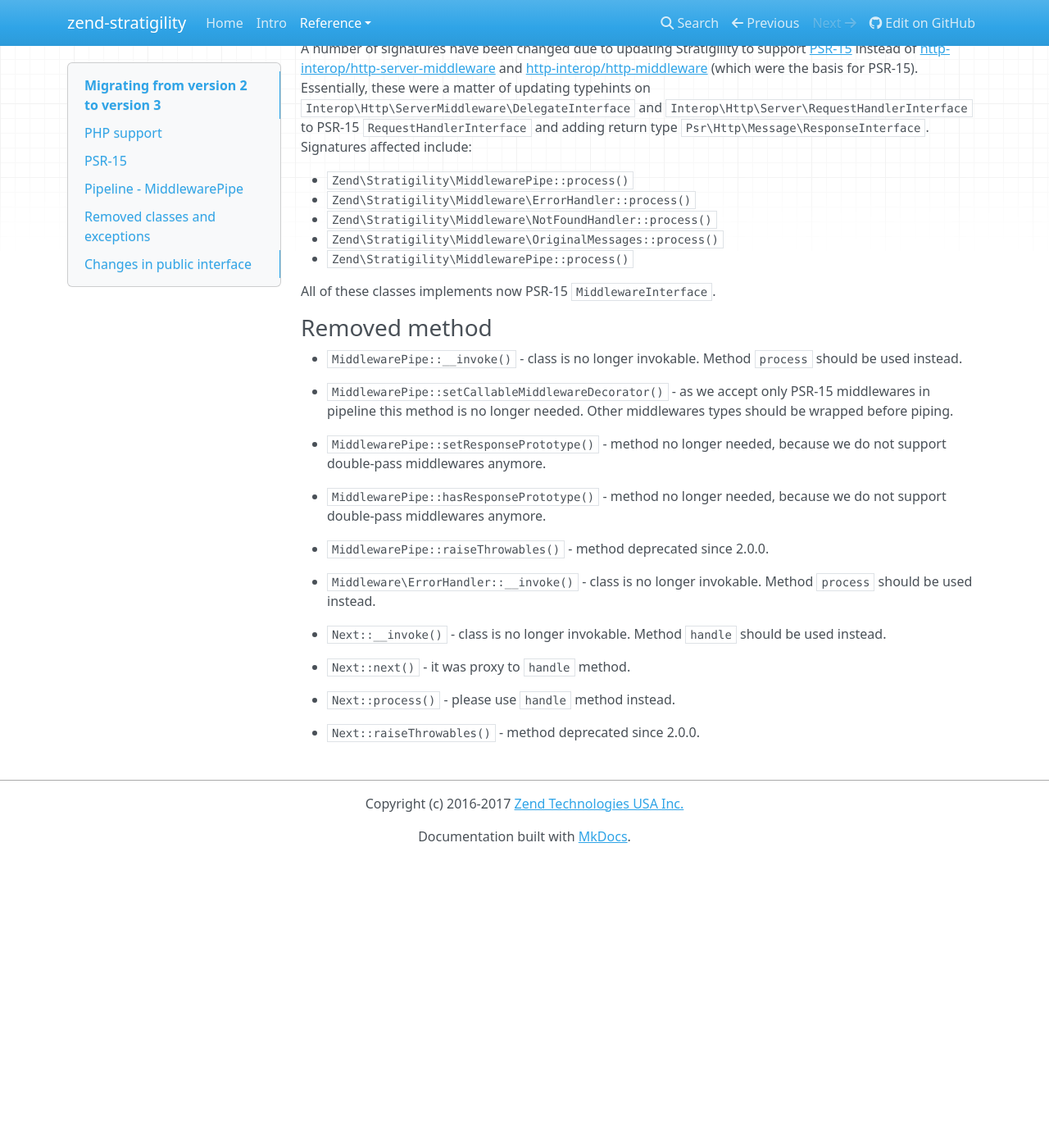
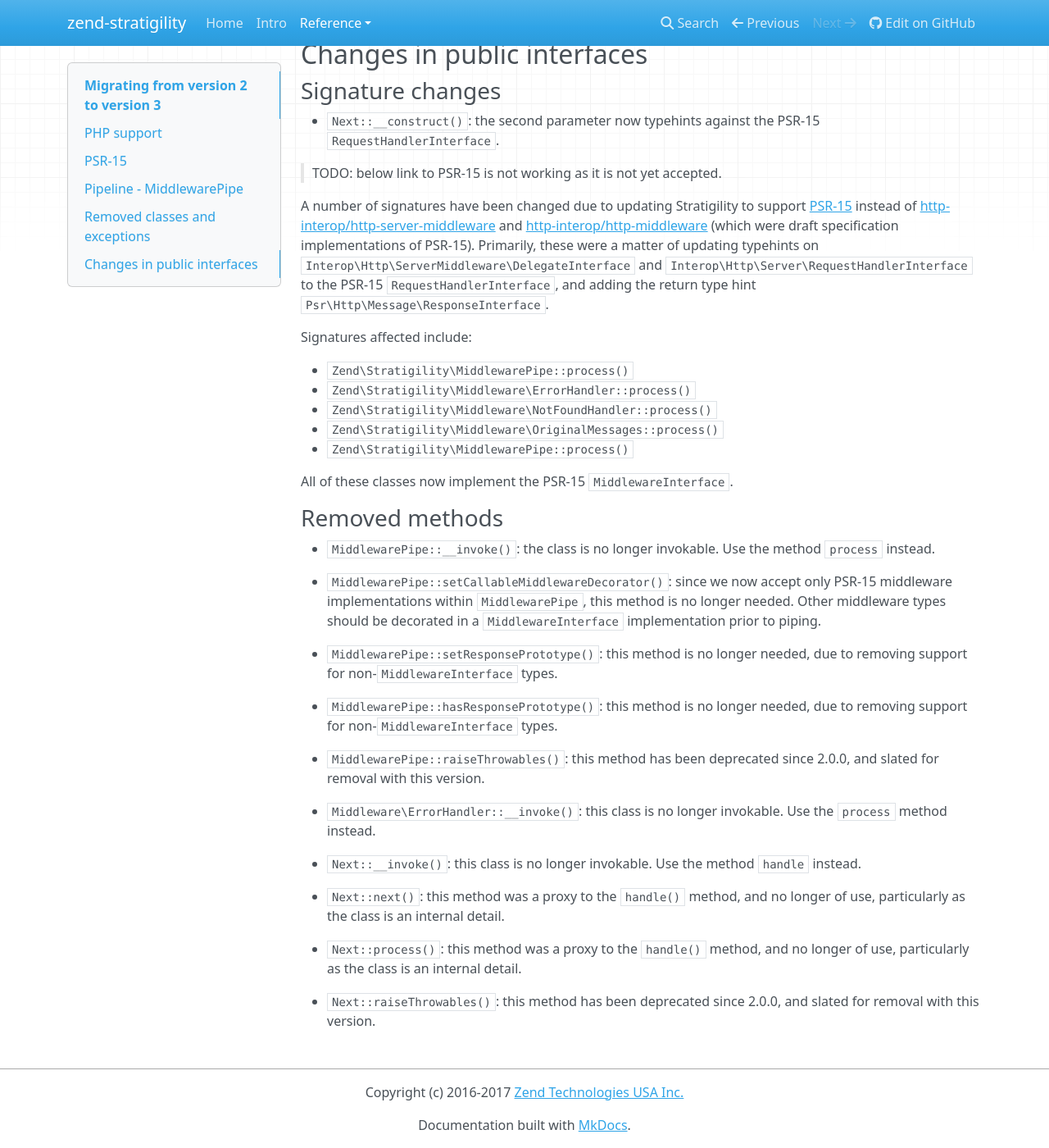
Before and after one commit to zendframework/zend-stratigility, an MkDocs documentation site: the page built from docs/book/migration/to-v3.md, in a window 1280 px wide and 1400 px high, scrolled down 1201 px. Shown: the whole window at 82% size. Built offline with MkDocs 1.6.1, drawn with Linux system fonts in a browser that asks for light colours; nearby versions of some CDN libraries; old or Windows-style settings are respelled for this version of MkDocs; before the commit the page ends 2249 px from its top, so only the background shows below that; some of the changed text lies outside the part shown.

Commit message:
Reviewed and edited documentation changes and additions

```diff
--- a/docs/book/migration/to-v3.md
+++ b/docs/book/migration/to-v3.md
@@ -1,55 +1,64 @@
 # Migrating from version 2 to version 3
+
+In this document, we outline the backwards breaking changes with version 3.0,
+and provide guidance on how to upgrade your application to be compatible.
 
 - [PHP support](#php-support)
 - [PSR-15](#psr-15)
 - [Pipeline - `MiddlewarePipe`](#pipeline-middlewarepipe)
 - [Removed classes and exceptions](#removed-classes-and-exceptions)
-- [Changes in public interface](#changes-in-public-interface)
+- [Changes in public interfaces](#changes-in-public-interfaces)
   - [Signature changes](#signature-changes)
   - [Removed methods](#removed-methods)
 
 ## PHP support
 
-We support only PHP 7.1 and above.
-PHP 5.6 and 7.0 support has been dropped.
+We now support only PHP versions 7.1 and above.  PHP 5.6 and 7.0 support has
+been dropped.
 
 ## PSR-15
 
-Since version 3.0.0 Stratigility supports PSR-15 middlewares.
-Support of `http-interop/http-middleware` has been dropped.
+Stratigility now supports only PSR-15 interfaces. Support of
+`http-interop/http-middleware` has been dropped.
 
-All middlewares and request handlers now implement PSR-15 interfaces.
+All middleware and request handlers must now implement PSR-15 interfaces.
 
 ## Pipeline - `MiddlewarePipe`
 
-Since version 3.0.0 we allow only piping `MiddlewareInterface` instances
-into `MiddlewarePipe` class. All inside wrappers has been removed. If
-you'd like to use different middleware style (callable, double-pass)
-you have to wrap them and pipe `MiddlewareInterface` instance instead.
+We now only allow piping `Interop\Http\Server\MiddlewareInterface` instances
+into the `MiddlewarePipe` class.
+
+In version 2, we had a number of internal utilities for identifying other types
+of middleware (callable, double-pass, etc.), and would decorate those within the
+`pipe()` method. This is no longer allowed.
+
+If you wish to use those types, you will need to decorate them in a
+`MiddlewareInterface` implementation when piping them to the pipeline.
 
 > TODO: Are we going to provide some wrappers?
 
 ## Removed classes and exceptions
 
-The following classes has been removed:
+The following classes have been removed:
 
 - `Zend\Stratigility\CallableDelegateDecorator`
 - `Zend\Stratigility\CallableInteropMiddlewareWrapper`
 - `Zend\Stratigility\CallableMiddlewareWrapper`
 - `Zend\Stratigility\CallableMiddlewareWrapperFactory`
-- `Zend\Stratigility\MiddlewareInterface` - please use PSR-15 MiddlewareInterface instead
+- `Zend\Stratigility\MiddlewareInterface` (Please use the PSR-15
+  `MiddlewareInterface` instead.)
 - `Zend\Stratigility\NoopFinalHandler`
 
-The following exceptions has been removed:
+The following exceptions have been removed:
 
 - `Zend\Stratigility\Exception\InvalidRequestTypeException`
 - `Zend\Stratigility\Exception\MissingResponsePrototypeException`
 
-## Changes in public interface
+## Changes in public interfaces
 
 ### Signature changes
 
-- `Next::__construct()` - the second parameter has typehint on
+- `Next::__construct()`: the second parameter now typehints against the
   PSR-15 `RequestHandlerInterface`.
 
 > TODO: below link to PSR-15 is not working as it is not yet accepted.
@@ -58,11 +67,14 @@ A number of signatures have been changed due to updating Stratigility to
 support [PSR-15](http://www.php-fig.org/psr/psr-15/) instead of
 [http-interop/http-server-middleware](https://github.com/http-interop/http-server-middleware)
 and [http-interop/http-middleware](https://github.com/http-interop/http-middleware)
-(which were the basis for PSR-15). Essentially, these were a matter of
-updating typehints on `Interop\Http\ServerMiddleware\DelegateInterface` and
-`Interop\Http\Server\RequestHandlerInterface` to PSR-15
-`RequestHandlerInterface` and adding return type
-`Psr\Http\Message\ResponseInterface`. Signatures affected include:
+(which were draft specification implementations of PSR-15). Primarily, these
+were a matter of updating typehints on
+`Interop\Http\ServerMiddleware\DelegateInterface` and
+`Interop\Http\Server\RequestHandlerInterface` to the PSR-15
+`RequestHandlerInterface`, and adding the return type hint
+`Psr\Http\Message\ResponseInterface`.
+
+Signatures affected include:
 
 - `Zend\Stratigility\MiddlewarePipe::process()`
 - `Zend\Stratigility\Middleware\ErrorHandler::process()`
@@ -70,33 +82,38 @@ updating typehints on `Interop\Http\ServerMiddleware\DelegateInterface` and
 - `Zend\Stratigility\Middleware\OriginalMessages::process()`
 - `Zend\Stratigility\MiddlewarePipe::process()`
 
-All of these classes implements now PSR-15 `MiddlewareInterface`.
+All of these classes now implement the PSR-15 `MiddlewareInterface`.
 
-### Removed method
+### Removed methods
 
-- `MiddlewarePipe::__invoke()` - class is no longer invokable.
-  Method `process` should be used instead.
+- `MiddlewarePipe::__invoke()`: the class is no longer invokable.
+  Use the method `process` instead.
 
-- `MiddlewarePipe::setCallableMiddlewareDecorator()` - as we accept only
-  PSR-15 middlewares in pipeline this method is no longer needed.
-  Other middlewares types should be wrapped before piping.
+- `MiddlewarePipe::setCallableMiddlewareDecorator()`: since we now accept only
+  PSR-15 middleware implementations within `MiddlewarePipe`, this method is no
+  longer needed. Other middleware types should be decorated in a
+  `MiddlewareInterface` implementation prior to piping.
 
-- `MiddlewarePipe::setResponsePrototype()` - method no longer needed,
-  because we do not support double-pass middlewares anymore.
+- `MiddlewarePipe::setResponsePrototype()`: this method is no longer needed,
+  due to removing support for non-`MiddlewareInterface` types.
 
-- `MiddlewarePipe::hasResponsePrototype()` - method no longer needed,
-  because we do not support double-pass middlewares anymore.
+- `MiddlewarePipe::hasResponsePrototype()`: this method is no longer needed,
+  due to removing support for non-`MiddlewareInterface` types.
 
-- `MiddlewarePipe::raiseThrowables()` - method deprecated since 2.0.0.
+- `MiddlewarePipe::raiseThrowables()`: this method has been deprecated since
+  2.0.0, and slated for removal with this version.
 
-- `Middleware\ErrorHandler::__invoke()` - class is no longer invokable.
-  Method `process` should be used instead.
+- `Middleware\ErrorHandler::__invoke()`: this class is no longer invokable.
+  Use the `process` method instead.
 
-- `Next::__invoke()` - class is no longer invokable. Method `handle`
-  should be used instead.
+- `Next::__invoke()`: this class is no longer invokable. Use the method `handle`
+  instead.
 
-- `Next::next()` - it was proxy to `handle` method.
+- `Next::next()`: this method was a proxy to the `handle()` method, and no
+  longer of use, particularly as the class is an internal detail.
 
-- `Next::process()` - please use `handle` method instead.
+- `Next::process()`: this method was a proxy to the `handle()` method, and no
+  longer of use, particularly as the class is an internal detail.
 
-- `Next::raiseThrowables()` - method deprecated since 2.0.0.
+- `Next::raiseThrowables()`: this method has been deprecated since 2.0.0, and
+  slated for removal with this version.
```
Also changed, not shown: docs/book/api.md (+6 -2 lines), docs/book/creating-middleware-v3.md (+5 -3 lines), docs/book/creating-middleware.md (+1 -1 lines), docs/book/install.md (+3 -2 lines), docs/book/middleware.md (+2 -1 lines).
